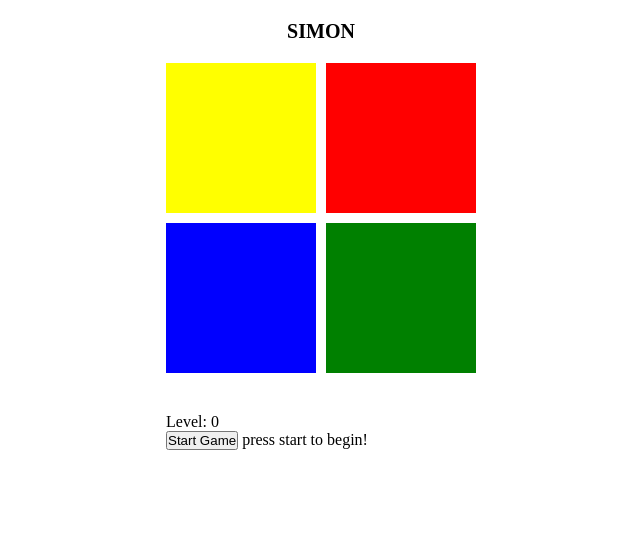
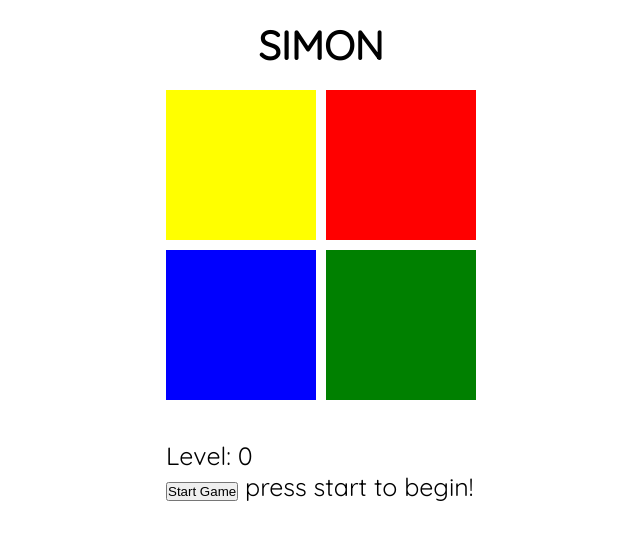
Before and after one commit to stephtalbott/project_1, a plain HTML site: page index.html in a window 1280 px wide. Shown: the whole page, without its empty margins (319-959 px from the left). Drawn offline with Linux system fonts and the light colour scheme.

Commit message:
change imgs for readme, update css, clean up whitespace

```diff
--- a/css/main.css
+++ b/css/main.css
@@ -1,9 +1,9 @@
 html {
   box-sizing: border-box;
+  font-family: 'Quicksand', sans-serif;
 }
-  *,
-  *::after,
-  *::before {
+
+* {
   margin: 0;
   padding: 0;
   box-sizing: inherit;
@@ -12,7 +12,6 @@ html {
 body {
     display: flex;
     justify-content: center;
-
 }
 
 .hidden {
@@ -23,19 +22,17 @@ html {
   margin-top: 20px;
   margin-bottom: -30px;
   text-align: center;
-    font-size: 20px;
+  font-size: 40px;
 }
 
 #game-container {
   display: grid;
+  position: relative;
   grid-template-rows: 150px 150px;
   grid-template-columns: 150px 150px;
   grid-gap: 10px;
-    position: relative;
   margin-top: 50px;
   margin-bottom: 40px;
-
-
 }
 
 #start-btn {
@@ -43,13 +40,10 @@ html {
   cursor: pointer;
 }
 
-
-
 #yellow {
   background-color: rgb(255, 255, 0);
   cursor: pointer;
 }
-
 #yellow:hover {
   background-color: grey;
 }
@@ -58,7 +52,6 @@ html {
   background-color: rgb(255, 0, 0);
   cursor: pointer;
 }
-
 #red:hover {
   background-color: grey;
 }
@@ -67,7 +60,6 @@ html {
   background-color: rgb(0, 0, 255);
   cursor: pointer;
 }
-
 #blue:hover {
   background-color: grey;
 }
@@ -75,7 +67,6 @@ html {
 #green {
   background-color: rgb(0, 128, 0);
   cursor: pointer;
-
 }
 #green:hover {
   background-color: grey;
@@ -85,7 +76,7 @@ html {
   background-color: white !important;
 }
 
-  .round-counter {
-    text-align: right;
-    margin-bottom: auto;
+footer {
+  justify-content: center;
+  font-size: 25px;
 }
--- a/index.html
+++ b/index.html
@@ -6,6 +6,9 @@
     <meta name="viewport" content="width=device-width, initial-scale=1.0" />
     <title>Simon</title>
     <link href="css/main.css" rel="stylesheet" type="text/css" />
+    <link rel="preconnect" href="https://fonts.googleapis.com">
+<link rel="preconnect" href="https://fonts.gstatic.com" crossorigin>
+<link href="https://fonts.googleapis.com/css2?family=Quicksand&display=swap" rel="stylesheet">
   </head>
   <body>
     <main>
--- a/js/main.js
+++ b/js/main.js
@@ -2,7 +2,6 @@
 const COLORS = ["yellow", "red", "green", "blue"];
 
 /*----- state variables -----*/
-
 let gameSequence;
 let playerSequence;
 let level;
@@ -14,7 +13,6 @@ const playAgainBtn = document.getElementById("play-again-btn");
 const info = document.querySelector(".info");
 const squares = document.querySelectorAll(".square");
 const levelInfo = document.getElementById("level");
-
 const boxes = {
   yellow: document.getElementById("yellow"),
   red: document.getElementById("red"),
@@ -25,7 +23,6 @@ const boxes = {
 /*----- event listeners -----*/
 startBtn.addEventListener("click", startGame);
 playAgainBtn.addEventListener("click", startGame);
-
 squares.forEach((box) => {
   box.addEventListener("click", (e) => {
     // if canPlayAgain is false, then we don't want to be able to click any squares
@@ -41,7 +38,6 @@ squares.forEach((box) => {
 });
 
 /*----- functions -----*/
-
 init();
 
 // this sets up the game
@@ -86,6 +82,7 @@ function randomSequence() {
     canPlayAgain = false;
     return;
   } else {
+
     // play old the old playerSequence first
     playSquare(oldPlayerSequence, 0);
   }
@@ -110,7 +107,6 @@ function randomSequence() {
 // a new random value to repeat per round
 function playSquare(oldPlayerSequence, i) {
   if (i === oldPlayerSequence.length) return;
-
   let el = oldPlayerSequence[i];
   let box = document.querySelector(`#${el}`);
   box.classList.add("active");
```
Also changed, not shown: inPlayScreenShot.png, lossScreenShot.png, startGameScreenShot.png, winScreenShot.png, 1 other file. Lines whose indentation alone changed are shown as unchanged.
